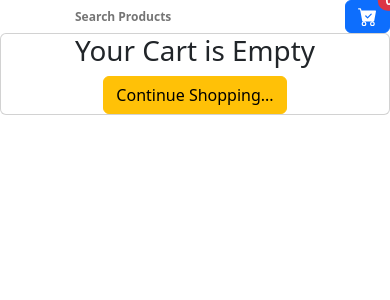
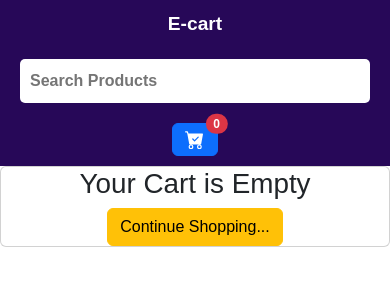
Before and after one commit to JatinSaini24/React-ShoppingCart-E-Commerce, a React (Vite) app: page /cart in a window 390 px wide. Shown: the top 300 px of the page. Built offline with nearby package versions, Linux system fonts and the light colour scheme.

Commit message:
Update responsive css

```diff
--- a/src/App.css
+++ b/src/App.css
@@ -1,166 +1,536 @@
-* {
-  box-sizing: border-box;
-  margin: 0;
-  padding: 0;
+/* ================= GLOBAL ================= */
+
+*{
+    margin:0;
+    padding:0;
+    box-sizing:border-box;
 }
 
-html, body {
-  width: 100%;
-  overflow-x: hidden;
-}
-.navbar {
-  display: flex;
-  flex-wrap: wrap; /* Mobile par content niche line me shift ho jayega */
-  justify-content: space-between;
-  align-items: center;
-  padding: 10px 15px;
-  width: 100%;
-  background-color: #4a148c; /* Aapka purple color */
-  box-sizing: border-box;
+body{
+    width:100%;
+    overflow-x:hidden;
+    font-family:Arial, sans-serif;
 }
 
-/* Agar koi lamba text ya filter text hai to uski width limit karein */
-.navbar-text {
-  font-size: 14px;
-  white-space: normal; /* Text ko wrap hone de, rigid line na banaye */
-  word-break: break-all;
-}
 
-.product-container {
-  display: grid;
-  grid-template-columns: repeat(auto-fit, minmax(280px, 1fr)); /* Mobile par 1 card, badi screen par automatic rows */
-  gap: 20px;
-  padding: 15px;
-  width: 100%;
-  box-sizing: border-box;
-}
+/* ================= NAVBAR ================= */
 
-.product-card {
-  width: 100%; /* Rigid pixel width (like width: 400px) mat lagana */
-  max-width: 100%;
-  box-sizing: border-box;
-  padding: 15px;
-}
 
-.product-card img {
-  max-width: 100%;
-  height: auto; /* Image screen ke hisab se scale karegi */
-}
-.brand{
-  font-weight: bolder;
-  width: 20%;
-  text-align: center;
-  font-size: 1.5rem;
-  text-decoration: none;
-  color: white;
-}
-.search-bar{
-  width: 60%;
-}
-.search-bar input {
-  width: 55%;
-  background-color: white;
-  color: black;
-  border: none;
-  padding: 5px;
-  border-radius: 4px;
-}
-input::placeholder{
-  padding: 10px;
-  font-weight: bold;
-}
-.cart{
-  width: 20%;
-  text-align: center;
-  font-weight: bolder;
-  font-size: 1.5rem;
-  text-decoration: none;
-  color: white;
-}
+.nav-bar{
 
-.cart-container{
-  width:700px;
-}
+    width:100%;
 
-.cart-card{
-  width:700px;
-}
+    display:flex;
 
-.nav-bar-wrapper{
-  display: flex;
-  justify-content: space-between;
-  padding: 15px;
-  background-color: #4b1b78;
-  color: white;
-  font-weight: bold;
+    justify-content:space-between;
+
+    align-items:center;
+
+    gap:20px;
+
+    padding:10px 20px;
+
+    background:#270858;
+
+    color:white;
+
 }
 
 
 
-.img{
-  display: flex;
-  justify-content: center;
-  align-items: center;
+.brand{
+
+    width:20%;
+
+    text-align:center;
+
+    font-size:1.5rem;
+
+    font-weight:bold;
+
+    text-decoration:none;
+
+    color:white;
+
 }
 
-.img img{
-      width: 350px;
-      height: 350px;
+
+
+.search-bar{
+
+    width:60%;
+
 }
 
+
+
+.search-bar input{
+
+    width:100%;
+
+    padding:10px;
+
+    border:none;
+
+    outline:none;
+
+    border-radius:5px;
+
+}
+
+
+
+input::placeholder{
+
+    font-weight:bold;
+
+}
+
+
+
+.cart{
+
+    width:20%;
+
+    display:flex;
+
+    justify-content:center;
+
+    align-items:center;
+
+    text-decoration:none;
+
+    color:white;
+
+    font-weight:bold;
+
+}
+
+
+
+/* ================= FILTER ================= */
+
+
+.nav-bar-wrapper{
+
+    width:100%;
+
+    display:flex;
+
+    flex-wrap:wrap;
+
+    justify-content:center;
+
+    gap:15px;
+
+    padding:15px;
+
+    background:#4b1b78;
+
+    color:white;
+
+    font-weight:bold;
+
+}
+
+
+.items{
+
+    cursor:pointer;
+
+}
+
+
+
+
+/* ================= PRODUCT IMAGE ================= */
+
+
+.img{
+
+    display:flex;
+
+    justify-content:center;
+
+    align-items:center;
+
+}
+
+
+
+.img img{
+
+    width:350px;
+
+    height:350px;
+
+    object-fit:contain;
+
+}
+
+
+
 .con{
-  display: flex;
-  justify-content: center;
-  align-items: center;
-  gap: 4rem;
+
+    width:100%;
+
+    display:flex;
+
+    justify-content:center;
+
+    align-items:center;
+
+    gap:4rem;
+
+    flex-wrap:wrap;
+
 }
+
+
+
+/* ================= PRODUCT LIST ================= */
+
+
+.product-container{
+
+    width:100%;
+
+    display:grid;
+
+    grid-template-columns:
+    repeat(auto-fit,minmax(250px,1fr));
+
+    gap:20px;
+
+    padding:20px;
+
+}
+
+
+
+.product-card{
+
+    width:100%;
+
+}
+
+
+
+/* ================= CART PAGE ================= */
+
+
+.cart-page{
+
+    width:100%;
+
+    max-width:1000px;
+
+    margin:30px auto;
+
+    padding:15px;
+
+}
+
+
+
+
+/* Single cart item */
+
+
+.cart-item{
+
+    width:100%;
+
+    display:flex;
+
+    align-items:center;
+
+    gap:30px;
+
+    padding:20px;
+
+    margin-bottom:20px;
+
+    border-radius:15px;
+
+    box-shadow:0 0 10px #ccc;
+
+}
+
+
+
+
+.cart-item-image{
+
+    width:30%;
+
+    display:flex;
+
+    justify-content:center;
+
+}
+
+
+
+.cart-item-image img{
+
+    width:150px;
+
+    height:150px;
+
+    object-fit:contain;
+
+}
+
+
+
+.cart-item-details{
+
+    width:70%;
+
+}
+
+
+
+.cart-item-details h5{
+
+    font-size:20px;
+
+}
+
+
+
+
+/* ================= CART SUMMARY ================= */
+
+
+.cart-total{
+
+    width:100%;
+
+    max-width:600px;
+
+    margin:30px auto;
+
+    padding:20px;
+
+    border-radius:15px;
+
+    box-shadow:0 0 10px #ccc;
+
+}
+
+
+
+.cart-total h5,
+.cart-total h4{
+
+    display:flex;
+
+    justify-content:space-between;
+
+}
+
+
+
+/* ================= TABLET ================= */
+
+
+@media(max-width:992px){
+
+
+.brand{
+
+    font-size:1.3rem;
+
+}
+
+
+.img img{
+
+    width:280px;
+
+    height:280px;
+
+}
+
+
+.cart-item-image img{
+
+    width:120px;
+
+    height:120px;
+
+}
+
+
+}
+
+
+
+
+
+/* ================= MOBILE ================= */
+
 
 @media(max-width:768px){
 
+
 .nav-bar{
-    display:flex;
-    align-items:center;
-    gap:8px;
-    width:100%;
-  }
 
-  .brand{
-    width:auto;
-    font-size:18px;
-  }
+    flex-direction:column;
 
-  .search-bar{
-    width:auto;
-    flex:1;
-  }
-
-  .search-bar input{
-    width:100%;
-    font-size:12px;
-  }
-
-  .cart{
-    width:auto;
-    font-size:14px;
 }
 
 
-  .cart-container{
+
+.brand,
+.search-bar,
+.cart{
+
     width:100%;
-    padding:10px;
+
 }
 
-  .cart-card{
+
+
+.search-bar input{
+
     width:100%;
+
 }
 
-  .cart-card .row{
-    flex-direction:column;
+
+
+.nav-bar-wrapper{
+
+    justify-content:center;
+
 }
 
-  .cart-card img{
-    width:100%;
-    height:auto;
+
+
+.product-container{
+
+    grid-template-columns:1fr;
+
 }
 
+
+
+
+.con{
+
+    flex-direction:column;
+
+    gap:20px;
+
 }
+
+
+
+.img img{
+
+    width:220px;
+
+    height:220px;
+
+}
+
+
+
+
+
+/* CART MOBILE */
+
+
+.cart-item{
+
+    flex-direction:column;
+
+    text-align:center;
+
+}
+
+
+
+.cart-item-image,
+.cart-item-details{
+
+    width:100%;
+
+}
+
+
+
+.cart-item-image img{
+
+    width:120px;
+
+    height:120px;
+
+}
+
+
+
+.cart-total{
+
+    width:95%;
+
+}
+
+
+
+}
+
+
+
+
+/* ================= SMALL MOBILE ================= */
+
+
+@media(max-width:480px){
+
+
+.brand{
+
+    font-size:1.2rem;
+
+}
+
+
+
+.items{
+
+    font-size:14px;
+
+}
+
+
+
+.cart-item{
+
+    padding:10px;
+
+}
+
+
+
+.cart-item-details h5{
+
+    font-size:16px;
+
+}
+
+
+
+.cart-total button{
+
+    width:100%;
+
+    margin:5px 0;
+
+}
+
+
+}
```
Lines whose indentation alone changed are shown as unchanged.
